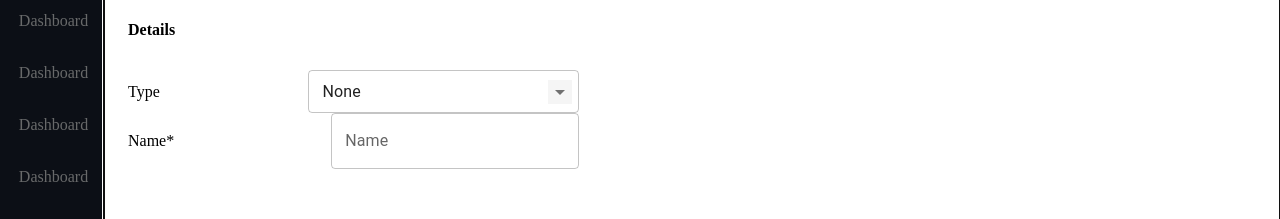
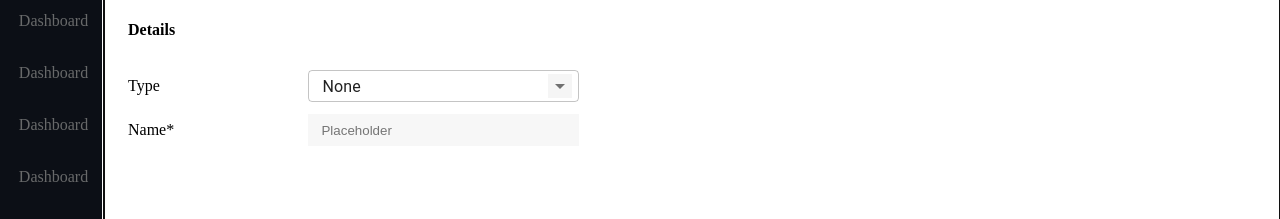
Before and after one commit to bogdanpr97/bit-project, a React (Create React App) app: page / in a window 1280 px wide. Both pictures are taken after a click on the element "CREATE REPORT". Shown: the part 155-374 px from the top of the page. Built offline with nearby package versions, Linux system fonts and the light colour scheme; some icons are missing.

Commit message:
input field done

```diff
--- a/src/components/Input/index.js
+++ b/src/components/Input/index.js
@@ -1,13 +1,39 @@
-import TextField from '@mui/material/TextField';
-import React from 'react';
+import { useState } from 'react';
+import './styles.scss';
 
-const Input = ({ value, setValue }) => {
+const Input = ({ value, setValue, disabled, readOnly }) => {
+  // am ales sa fac interactiunea cu inputul (focus hover active) manual
+  // in loc de folosirea :hover :focus din css pentru ca este mult mai
+  // user de controlat ce se intampla
+  const [active, setActive] = useState(false);
+  const [focused, setFocused] = useState(false);
+  const [hovered, setHovered] = useState(false);
+
+
+  // ordinea importantei trebuie sa fie active > focused > hover
+  let fieldClassName = `${active && "active"} ${
+    focused && !active && "focused"
+  }  ${hovered && !active && !focused && "hovered"}`;
+
+  if(disabled || readOnly) {
+    fieldClassName = disabled ? 'disabled' : 'readOnly'
+  }
+
   return (
-    <TextField
-      id="outlined-name"
-      label="Name"
+    <input
+      disabled={disabled || readOnly}
+      className={`inputElement ${fieldClassName}`}
+      placeholder="Placeholder"
       value={value}
       onChange={(e) => setValue(e?.target?.value)}
+      onClick={() => setActive(true)}
+      onMouseEnter={() => setHovered(true)}
+      onMouseLeave={() => setHovered(false)}
+      onFocus={() => setFocused(true)}
+      onBlur={() => {
+        setActive(false);
+        setFocused(false);
+      }}
     />
   )
 }
--- a/src/components/Input/styles.scss
+++ b/src/components/Input/styles.scss
@@ -0,0 +1,44 @@
+$defaultGray: #e9e9e9;
+$hoverGray: #858585;
+$focusBlue: #8db5e3;
+$placeholderGray: #f6f6f6;
+$activeBlue: #44a8f6;
+$disabledGrayBorder: #f7f7f7;
+$disabledGray: #c9c9c9;
+$readOnlyGray: #f7f7f7;
+
+.inputElement {
+  height: 32px;
+  width: 60%;
+  padding: 0px 12px;
+  border: 2px solid $defaultGray;
+
+  &:focus {
+    outline: none;
+  }
+
+  &.focused {
+    border: 2px solid $focusBlue;
+  }
+
+  &.hovered {
+    border: 2px solid $hoverGray;
+  }
+
+  &.active {
+    border: 2px solid $activeBlue;
+  }
+
+  &.disabled {
+    border: 1px solid $disabledGray;
+    background-color: white;
+    &::placeholder {
+      color: $disabledGray;
+    }
+  }
+
+  &.readOnly {
+    border: 1px solid $readOnlyGray;
+    background-color: $readOnlyGray;
+  }
+}
--- a/src/components/Modal/index.js
+++ b/src/components/Modal/index.js
@@ -61,7 +61,7 @@ export default function GeneralModal({open, setOpen}) {
               </div>
               <div className="input-section">
                 <div>Name*</div>
-                <Input value={name} setValue={setName} />
+                <Input readOnly value={name} setValue={setName} />
               </div>
             </div>
           </div>
--- a/src/components/Modal/styles.scss
+++ b/src/components/Modal/styles.scss
@@ -41,4 +41,5 @@
   display: flex;
   align-items: center;
   justify-content: space-between;
+  margin-bottom: 12px;
 }
--- a/src/components/Select/index.js
+++ b/src/components/Select/index.js
@@ -20,7 +20,8 @@ const CustomMUISelect = styled(Select)(({ theme }) => ({
   '.MuiSelect-icon': {
     // backgroundColor: '#F5F5F5',
     backgroundColor: '#F5F5F5'
-  }
+  },
+  height: '32px',
 }));
 
 const CustomMUIMenuItem = styled(MenuItem)(({ theme }) => ({
```
